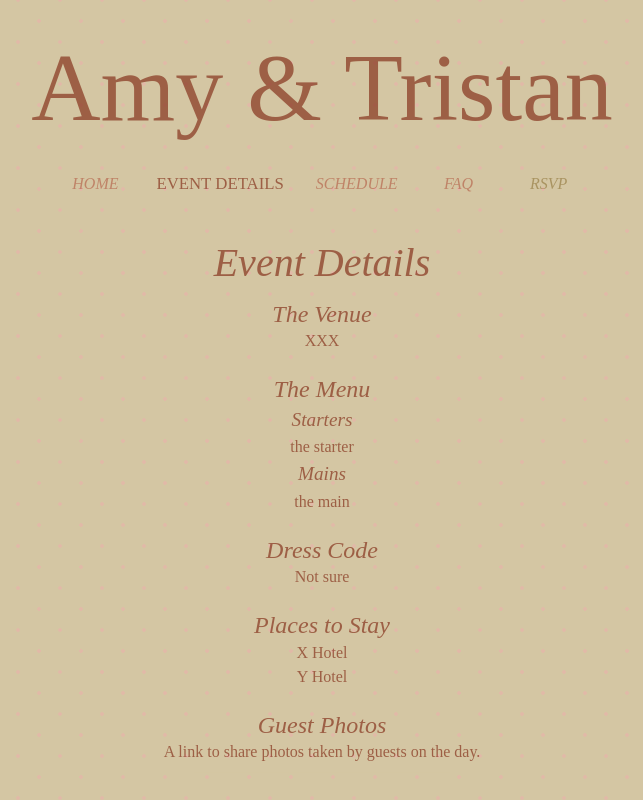
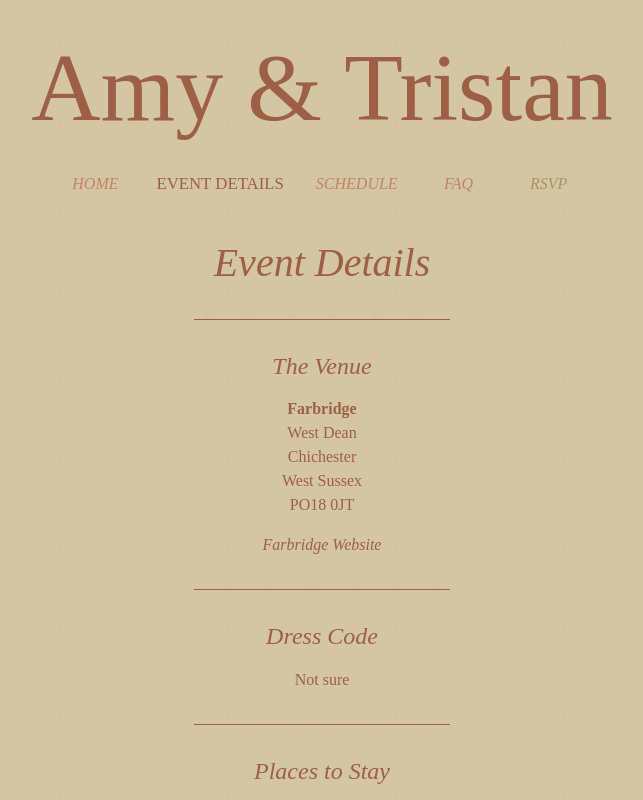
Before and after one commit to sarahcuthbert/atwedding, a React (Vite) app: page /event-details in a window 1280 px wide. Shown: the top 800 px of the page, without its empty margins (318-961 px from the left). Built offline with nearby package versions, Linux system fonts and the light colour scheme; a web font is replaced by a local one.

Commit message:
Fix styling for event details and start adding relevant information

```diff
--- a/src/components/EventSection.tsx
+++ b/src/components/EventSection.tsx
@@ -7,9 +7,9 @@ type EventSectionProps = {
 export const EventSection = ({sectionTitle, children}: EventSectionProps) => {
     return (
         <Container maxWidth="md" sx={{marginY: '0.8rem'}}>
-            <Typography variant="h4">{sectionTitle}</Typography>
+            <Divider variant="middle" sx={{marginX: 'auto', marginY: '2rem', width: '30%', borderColor:'primary.main'}}/>
+            <Typography variant="h4" mb="1rem">{sectionTitle}</Typography>
             {children}
-            <Divider sx={{marginX: 'auto', marginY: '0.5rem', width: '30%'}}/>
         </Container>
     )
 }
--- a/src/pages/EventDetails.tsx
+++ b/src/pages/EventDetails.tsx
@@ -1,5 +1,4 @@
-import {Typography} from "@mui/material";
-import {Menu} from "../components/Menu.tsx";
+import {Typography, Link} from "@mui/material";
 import {EventSection} from "../components/EventSection.tsx";
 
 export const EventDetails = () => {
@@ -7,12 +6,12 @@ export const EventDetails = () => {
         <>
             <Typography variant="h3">Event Details</Typography>
             <EventSection sectionTitle="The Venue">
-                <Typography variant="body1">
-                    XXX
-                </Typography>
-            </EventSection>
-            <EventSection sectionTitle="The Menu">
-                <Menu/>
+                <Typography variant="body1" sx={{fontWeight: "700"}}>Farbridge</Typography>
+                <Typography variant="body1">West Dean</Typography>
+                <Typography variant="body1">Chichester</Typography>
+                <Typography variant="body1">West Sussex</Typography>
+                <Typography variant="body1" mb="1rem">PO18 0JT</Typography>
+                <Link href="https://farbridge.org.uk" variant="body1" underline="hover" sx={{fontStyle: "italic"}}>Farbridge Website</Link>
             </EventSection>
             <EventSection sectionTitle="Dress Code">
                 <Typography variant="body1">
@@ -27,9 +26,9 @@ export const EventDetails = () => {
                     Y Hotel
                 </Typography>
             </EventSection>
-            <EventSection sectionTitle="Guest Photos">
+            <EventSection sectionTitle="Taxis">
                 <Typography variant="body1">
-                   A link to share photos taken by guests on the day.
+                   These taxi companies
                 </Typography>
             </EventSection>
         </>
```
